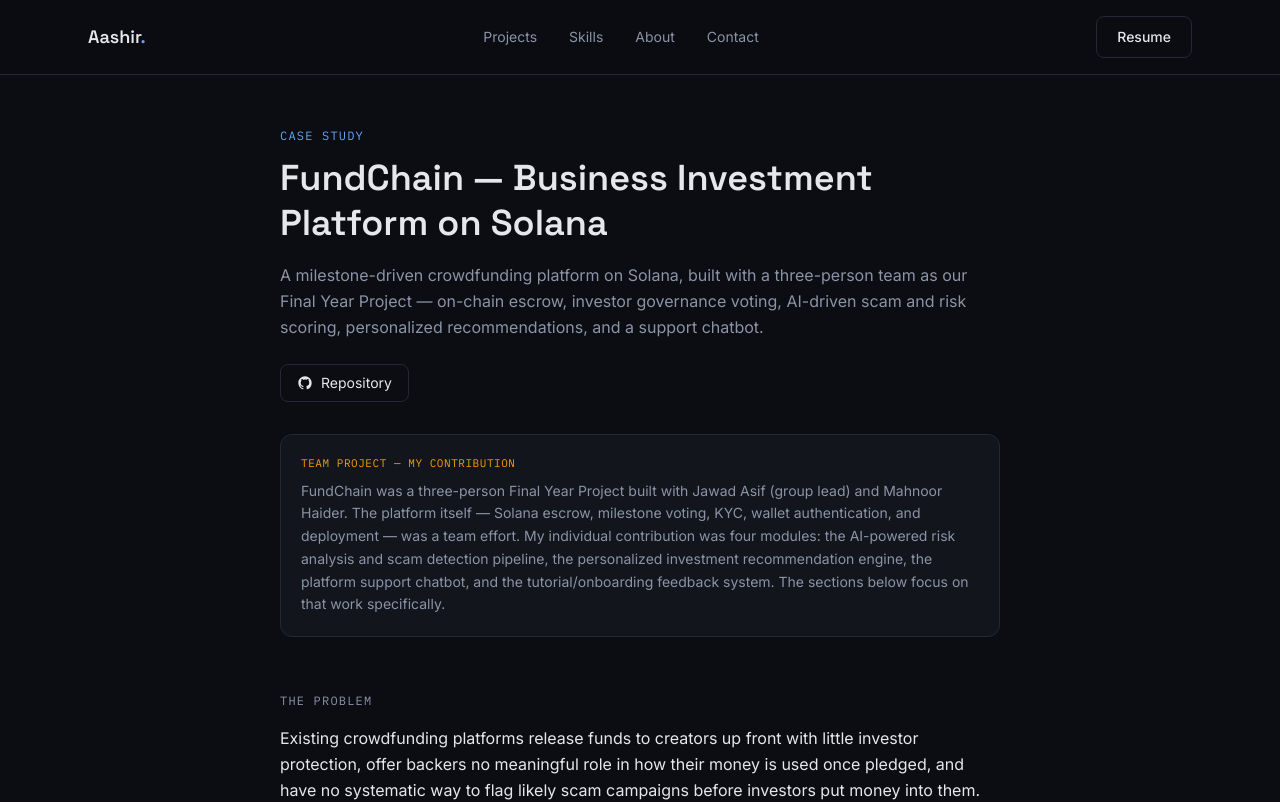
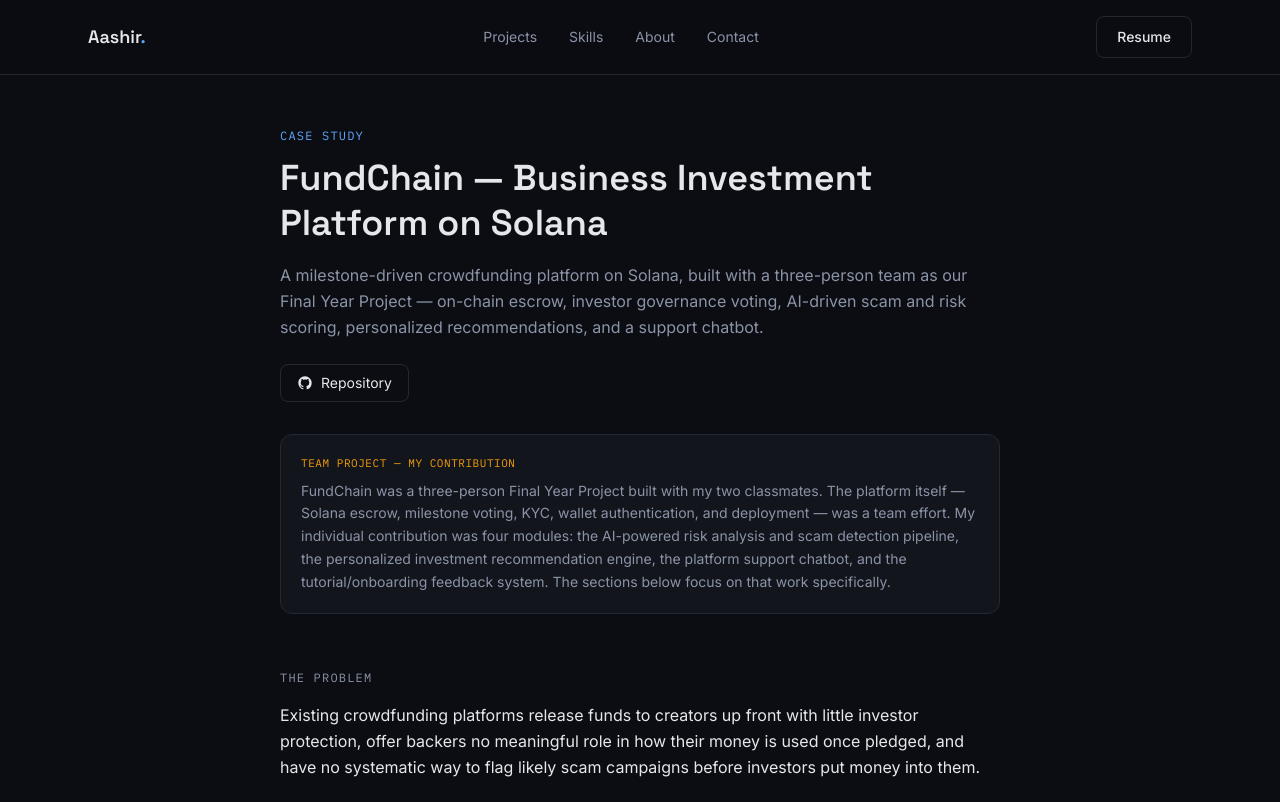
Before and after one commit to Muhammad-Aashir-web/Aashir-Portfolio, a Next.js app: page /projects/fundchain in a window 1280 px wide. Shown: the top 802 px of the page. Built offline with nearby package versions, Linux system fonts and the light colour scheme.

Commit message:
edited fundchain description

```diff
--- a/src/data/case-studies/fundchain.ts
+++ b/src/data/case-studies/fundchain.ts
@@ -7,7 +7,7 @@
     "A milestone-driven crowdfunding platform on Solana, built with a three-person team as our Final Year Project — on-chain escrow, investor governance voting, AI-driven scam and risk scoring, personalized recommendations, and a support chatbot.",
 
   contribution:
-    "FundChain was a three-person Final Year Project built with Jawad Asif (group lead) and Mahnoor Haider. The platform itself — Solana escrow, milestone voting, KYC, wallet authentication, and deployment — was a team effort. My individual contribution was four modules: the AI-powered risk analysis and scam detection pipeline, the personalized investment recommendation engine, the platform support chatbot, and the tutorial/onboarding feedback system. The sections below focus on that work specifically.",
+    "FundChain was a three-person Final Year Project built with my two classmates. The platform itself — Solana escrow, milestone voting, KYC, wallet authentication, and deployment — was a team effort. My individual contribution was four modules: the AI-powered risk analysis and scam detection pipeline, the personalized investment recommendation engine, the platform support chatbot, and the tutorial/onboarding feedback system. The sections below focus on that work specifically.",
 
   problem:
     "Existing crowdfunding platforms release funds to creators up front with little investor protection, offer backers no meaningful role in how their money is used once pledged, and have no systematic way to flag likely scam campaigns before investors put money into them.",
```
